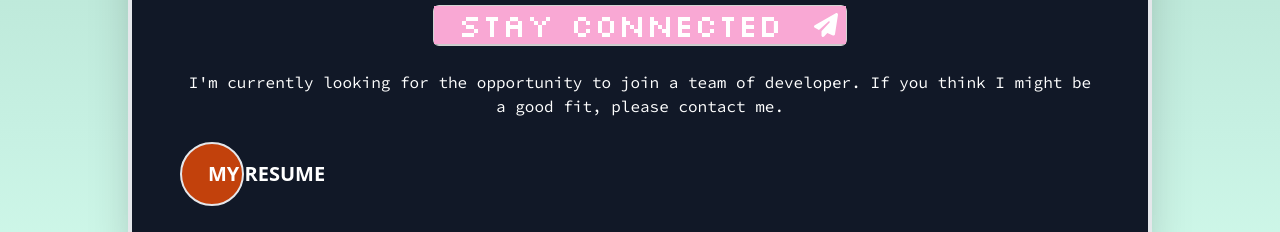
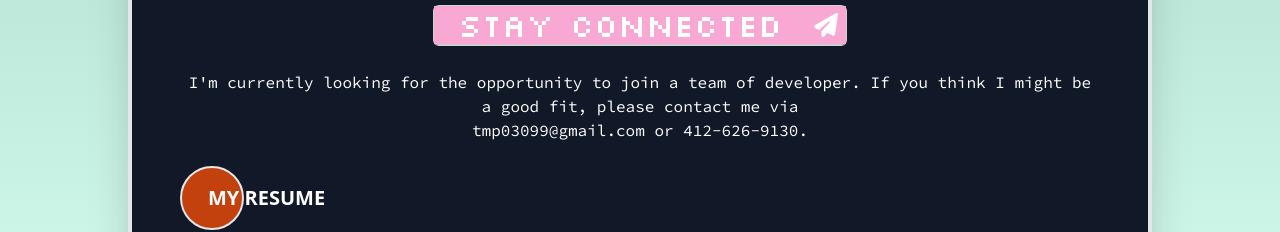
Before and after one commit to tmp03099/MyPortfolio, a React (Create React App) app: page / in a window 1280 px wide. Shown: the part 4291-4523 px from the top of the page. Built offline with nearby package versions, Linux system fonts and the light colour scheme; no server answers; a web font is replaced by a local one.

Commit message:
add my info

```diff
--- a/src/pages/Footer.js
+++ b/src/pages/Footer.js
@@ -52,7 +52,9 @@ function Footer() {
           </div>
           <p className="my-4">
             I'm currently looking for the opportunity to join a team of
-            developer. If you think I might be a good fit, please contact me.
+            developer. If you think I might be a good fit, please contact me via
+            <br></br>
+            tmp03099@gmail.com or 412-626-9130.
           </p>
         </div>
         <div className="flex items-center">
```
